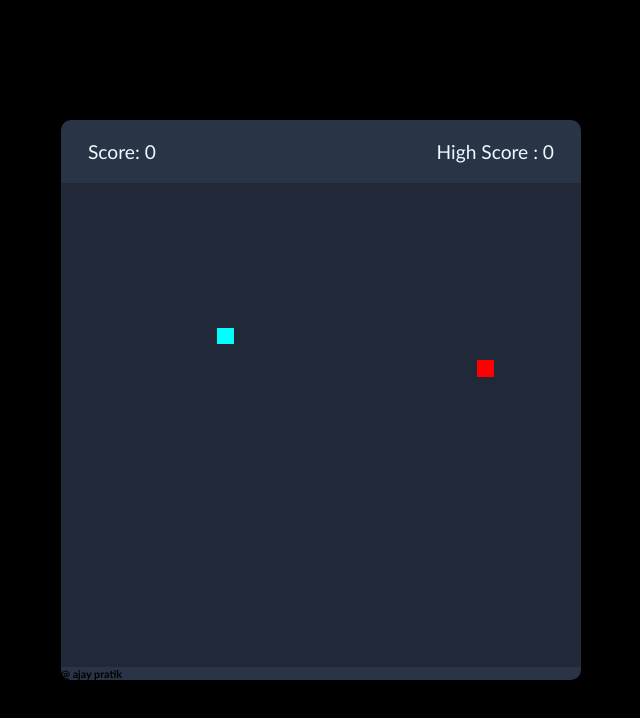
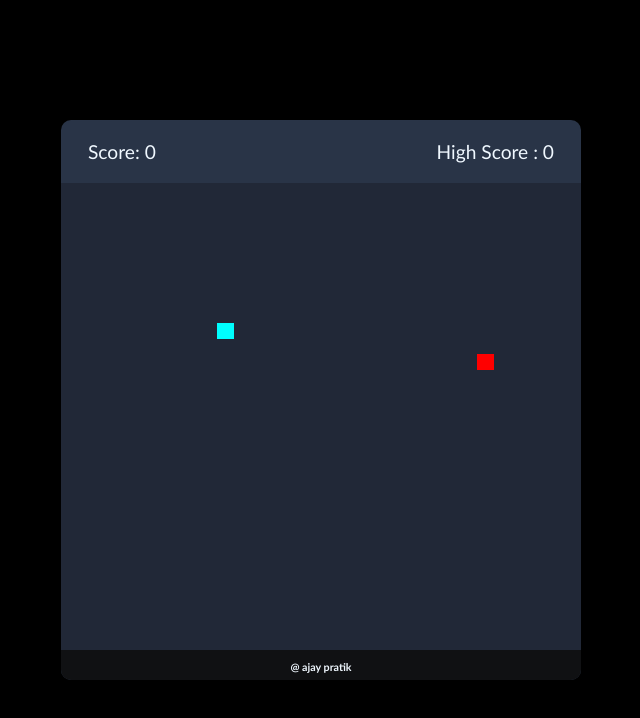
Before and after one commit to Ajaynirm/gamiesnake, a plain HTML site: page index.html in a window 1280 px wide. Shown: the whole page, without its empty margins (319-959 px from the left). Drawn offline with Linux system fonts and the light colour scheme.

Commit message:
Update styles.css

```diff
--- a/styles.css
+++ b/styles.css
@@ -55,6 +55,15 @@ body{
     border-right: 1px solid black;
 
 }
+.footer{
+  font-family: Georgia, 'Times New Roman', Times, serif;
+  background-color: #101113;
+  color: aliceblue;
+  text-align: center;
+  height: 30px;
+  width: 10x;
+ padding: 10px;
+}
 @media screen and (max-width: 800px) {
     .footer{
     font-size: larger;
```
